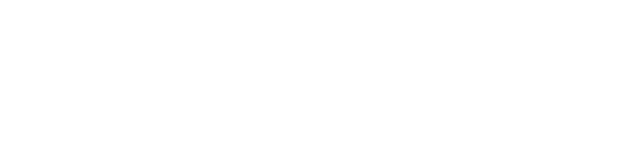
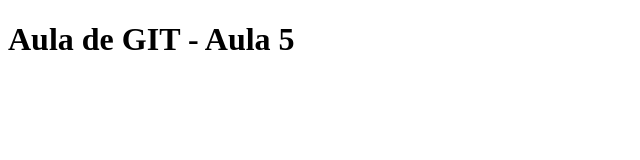
Before and after one commit to luquinhasskdev/aula-cinco-git, a plain HTML site: page index.html in a window 1280 px wide. Shown: the whole page, without its empty margins (0-640 px from the left). Drawn offline with Linux system fonts and the light colour scheme.

Commit message:
alteracao no index html

```diff
--- a/index.html
+++ b/index.html
@@ -6,6 +6,6 @@
     <title>Aula de GIT</title>
 </head>
 <body>
-
+    <h1>Aula de GIT - Aula 5</h1>
 </body>
 </html>
```
